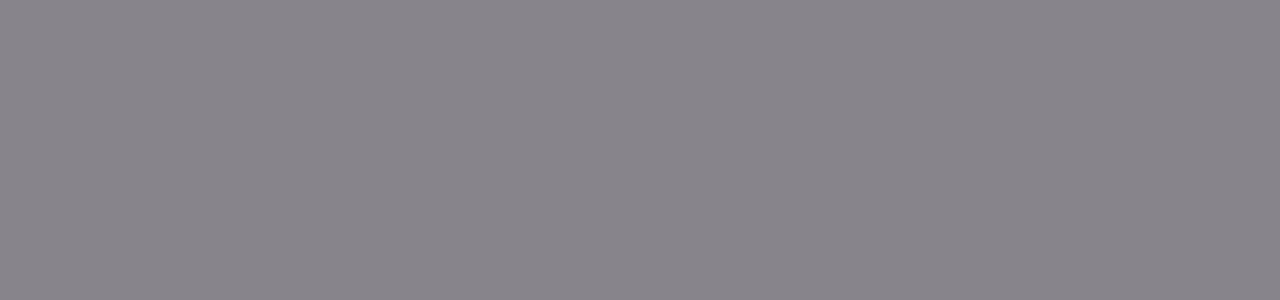
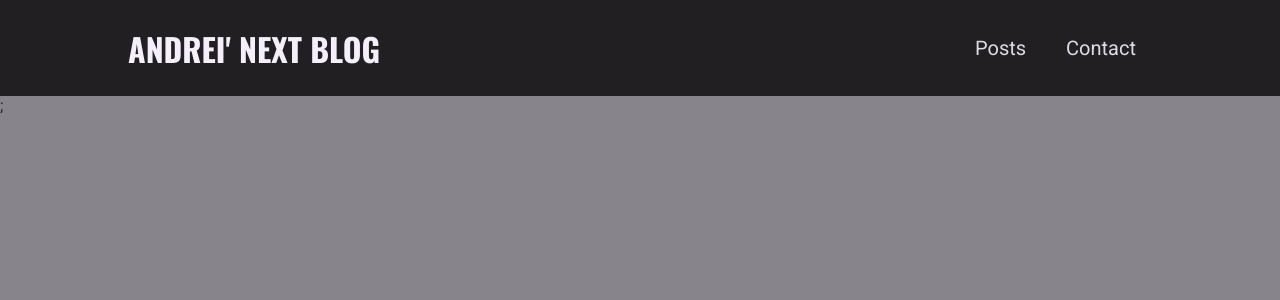
Before and after one commit to mitol5549/NEXTJS-blog-app, a Next.js app: page / in a window 1280 px wide. Shown: the top 300 px of the page. Built offline with nearby package versions, Linux system fonts and the light colour scheme.

Commit message:
Navigation added

```diff
--- /dev/null
+++ b/components/layout/Layout.jsx
@@ -0,0 +1,10 @@
+import { MainNavigation } from './MainNavigation';
+
+export const Layout = props => {
+  return (
+    <>
+      <MainNavigation />
+      <main>{props.children}</main>
+    </>
+  );
+};
--- /dev/null
+++ b/components/layout/Logo.jsx
@@ -0,0 +1,5 @@
+import classes from './logo.module.css';
+
+export const Logo = () => {
+  return <div className={classes.logo}>Andrei' Next Blog</div>;
+};
--- /dev/null
+++ b/components/layout/MainNavigation.jsx
@@ -0,0 +1,25 @@
+import Link from 'next/link';
+
+import { Logo } from './Logo';
+
+import classes from './main-navigation.module.css';
+
+export const MainNavigation = () => {
+  return (
+    <header className={classes.header}>
+      <Link href="/">
+        <Logo />
+      </Link>
+      <nav>
+        <ul>
+          <li>
+            <Link href="/posts">Posts</Link>
+          </li>
+          <li>
+            <Link href="/contact">Contact</Link>
+          </li>
+        </ul>
+      </nav>
+    </header>
+  );
+};
--- a/pages/_app.js
+++ b/pages/_app.js
@@ -1,7 +1,13 @@
-import '../styles/globals.css'
+import { Layout } from '../components/layout/Layout';
+
+import '../styles/globals.css';
 
 function MyApp({ Component, pageProps }) {
-  return <Component {...pageProps} />
+  return (
+    <Layout>
+      <Component {...pageProps} />;
+    </Layout>
+  );
 }
 
-export default MyApp
+export default MyApp;
```
Also changed, not shown: components/layout/logo.module.css (renamed from components/styles/logo.module.css), components/layout/main-navigation.module.css (renamed from components/styles/main-navigation.module.css).
